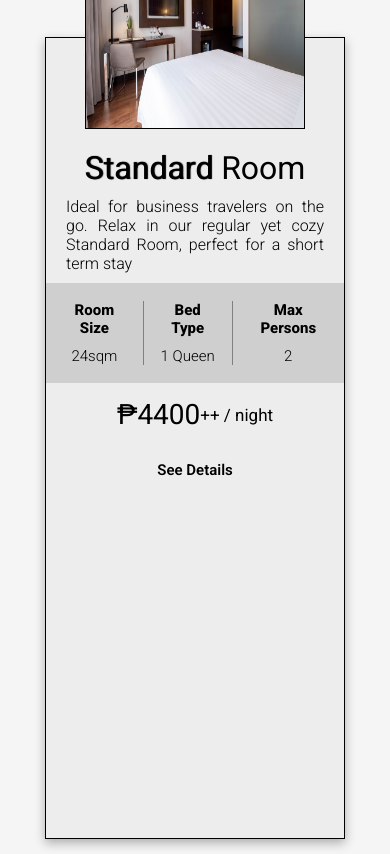
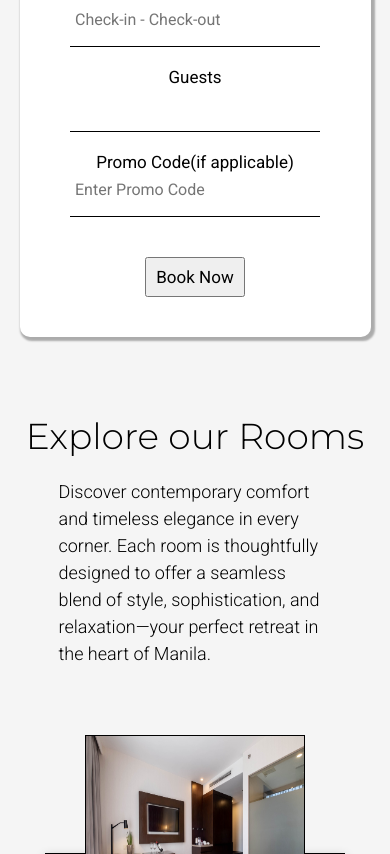
Before and after one commit to Angel0zz/wwhSample, a PHP site: page /pages/rooms.html in a window 390 px wide; the page is wider, and only the part inside the window is pictured. Shown: the part 929-1783 px from the top of that part. Run offline with PHP 8.4, Linux system fonts and the light colour scheme.

Commit message:
responsive - rooms

```diff
--- a/stylesCSS/rooms-page.css
+++ b/stylesCSS/rooms-page.css
@@ -21,15 +21,6 @@
     background: linear-gradient(to bottom, transparent, rgb(0  ,0 , 0,1)); /* Create the fade effect */
 }
 
-.room-img-container img {
-    display: flex;
-    height: 100%;
-    width: 100%;
-    object-fit: cover;
-    justify-content: center;
-    position:absolute;
-    z-index: inherit;
-}
 
 .form-main-container{
     display: flex;
@@ -343,13 +334,11 @@
 
 @media (max-width: 600px) {
     .room-img-container {
-        width: 100%;
-        height: 100%;
-        object-fit: cover;
-
-        img {
-            width: 100%;
-        }
+        min-height: 600px;
+        background-position: center top;
+        background-repeat: no-repeat;
+        background-size: cover;
+        z-index: 10;
 
         .room-img-text {
             font-size: 36px;
@@ -358,11 +347,50 @@
             z-index: 10;
         }
     }
+
+    .form-main-container {
+        width: 90vw;
+        height: auto;
+        padding: 15px;
+        top: -100px;
+    }
+
+    #form-container {
+        display: flex;
+        flex-direction: column;
+        align-items: center;
+    }
+
+    #form-container section {
+        text-align: center;
+        width: 100%;
+        padding-bottom: 15px;
+    }
+
+    #form-container input {
+        width: 100%;
+        max-width: 300px;
+        padding-bottom: 15px;
+    }
+
+    #form-container button {
+        width: 100%;
+        max-width: 600px;
+    }
+
+    .instructions-container {
+        display: none;
+    }
+
     .container {
         .container-text {
             font-size: 36px;
+            height: 35vh;
+
             p {
                 font-size: 18px;
+                text-align: left;
+                width: 70%;
             }
         }
     }
@@ -377,7 +405,7 @@
 
         .card {
             width: 300px;
-            height: 95vh;
+            height: 65vh;
 
             .card-bg {
                 width: 220px;
```
